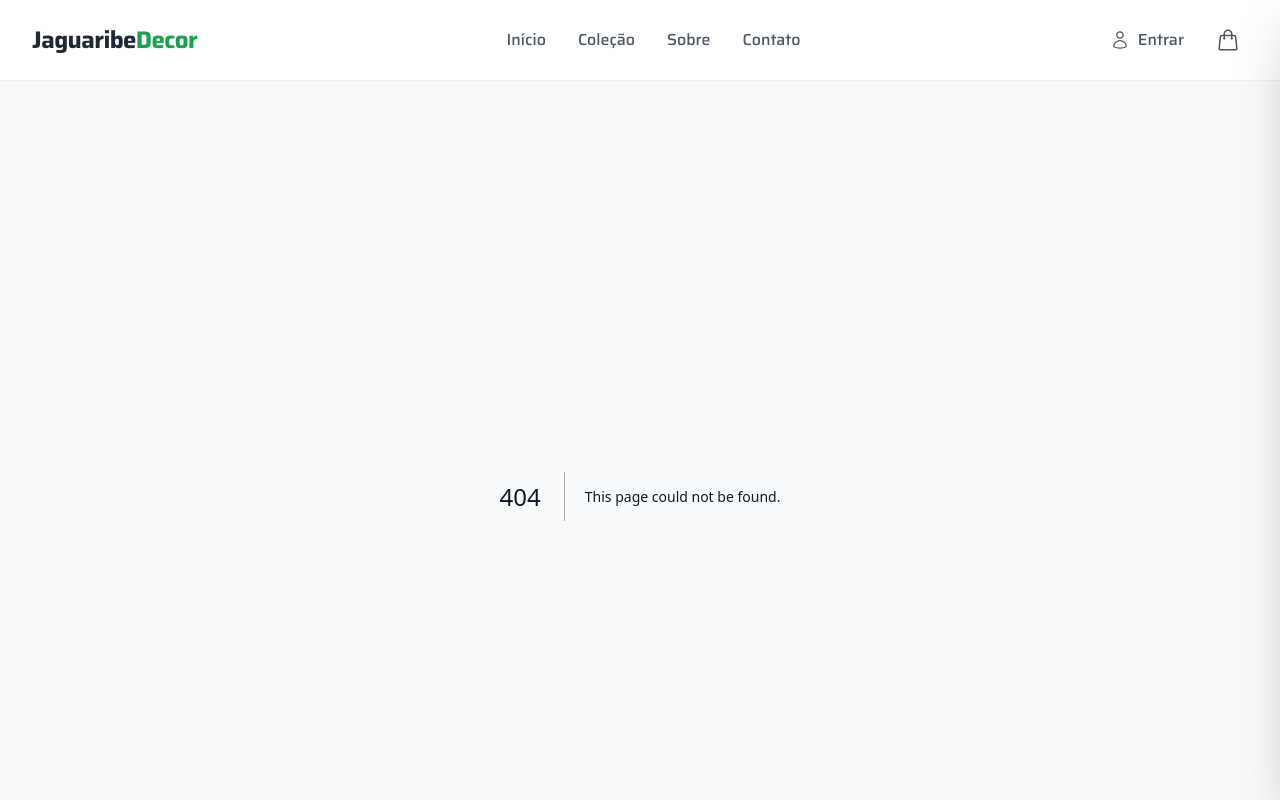
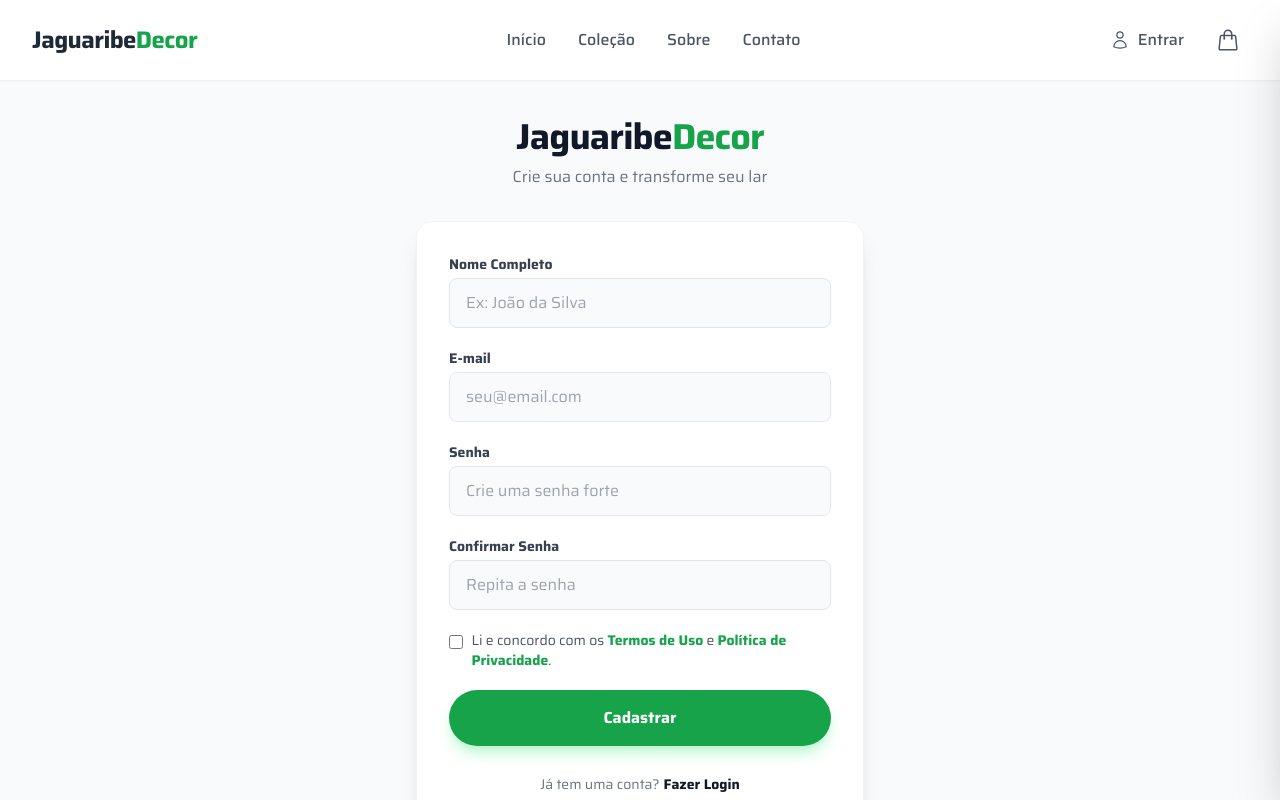
Before and after one commit to michelgft/Jaguaribe_Decor, a Next.js app: page /cadastro in a window 1280 px wide. Before the commit this address had no page. Shown: the top 800 px of the page. Built offline with nearby package versions, Linux system fonts and the light colour scheme; a web font is replaced by a local one.

Commit message:
cadastro page.js

```diff
--- /dev/null
+++ b/src/app/cadastro/page.js
@@ -0,0 +1,205 @@
+'use client';
+
+import { useState } from 'react';
+import Link from 'next/link';
+
+export default function RegisterPage() {
+  const [formData, setFormData] = useState({
+    name: '',
+    email: '',
+    password: '',
+    confirmPassword: ''
+  });
+
+  const [loading, setLoading] = useState(false);
+  const [showSuccess, setShowSuccess] = useState(false);
+
+  // Função genérica para atualizar os campos
+  const handleChange = (e) => {
+    const { name, value } = e.target;
+    setFormData(prev => ({ ...prev, [name]: value }));
+  };
+
+  const handleSubmit = async (e) => {
+    e.preventDefault();
+
+    // Validação simples de senhas iguais
+    if (formData.password !== formData.confirmPassword) {
+      alert("As senhas não coincidem!");
+      return;
+    }
+
+    setLoading(true);
+
+    // Simulação de cadastro
+    setTimeout(() => {
+      setLoading(false);
+      setShowSuccess(true);
+
+      // Limpar formulário
+      setFormData({ name: '', email: '', password: '', confirmPassword: '' });
+
+      // Redirecionamento simulado
+      setTimeout(() => {
+        alert("Conta criada! Redirecionando para o login...");
+        // router.push('/login');
+      }, 2000);
+    }, 1500);
+  };
+
+  return (
+    <div className="bg-gray-50 min-h-screen flex flex-col items-center justify-center p-4">
+      <div className="w-full max-w-md">
+
+        {/* LOGO */}
+        <div className="text-center mb-8">
+          <Link href="/" className="inline-block text-4xl font-bold text-gray-900 tracking-tight font-display mb-2 cursor-pointer hover:opacity-80 transition-opacity">
+              Jaguaribe<span className="text-green-600">Decor</span>
+          </Link>
+          <p className="text-gray-500">Crie sua conta e transforme seu lar</p>
+        </div>
+
+        {/* Card de Cadastro */}
+        <div className="bg-white rounded-2xl shadow-xl p-8 border border-gray-100">
+          <form onSubmit={handleSubmit} className="space-y-5">
+
+            {/* Campo Nome */}
+            <div>
+              <label htmlFor="name" className="block text-sm font-bold text-gray-700 mb-1">
+                Nome Completo
+              </label>
+              <input
+                type="text"
+                name="name"
+                id="name"
+                value={formData.name}
+                onChange={handleChange}
+                placeholder="Ex: João da Silva"
+                className="w-full px-4 py-3 border border-gray-200 rounded-lg focus:outline-none focus:ring-2 focus:ring-green-500 focus:border-transparent transition bg-gray-50 focus:bg-white"
+                required
+              />
+            </div>
+
+            {/* Campo E-mail */}
+            <div>
+              <label htmlFor="email" className="block text-sm font-bold text-gray-700 mb-1">
+                E-mail
+              </label>
+              <input
+                type="email"
+                name="email"
+                id="email"
+                value={formData.email}
+                onChange={handleChange}
+                placeholder="seu@email.com"
+                className="w-full px-4 py-3 border border-gray-200 rounded-lg focus:outline-none focus:ring-2 focus:ring-green-500 focus:border-transparent transition bg-gray-50 focus:bg-white"
+                required
+              />
+            </div>
+
+            {/* Campo Senha */}
+            <div>
+              <label htmlFor="password" className="block text-sm font-bold text-gray-700 mb-1">
+                Senha
+              </label>
+              <input
+                type="password"
+                name="password"
+                id="password"
+                value={formData.password}
+                onChange={handleChange}
+                placeholder="Crie uma senha forte"
+                className="w-full px-4 py-3 border border-gray-200 rounded-lg focus:outline-none focus:ring-2 focus:ring-green-500 focus:border-transparent transition bg-gray-50 focus:bg-white"
+                required
+              />
+            </div>
+
+            {/* Confirmar Senha */}
+            <div>
+              <label htmlFor="confirmPassword" className="block text-sm font-bold text-gray-700 mb-1">
+                Confirmar Senha
+              </label>
+              <input
+                type="password"
+                name="confirmPassword"
+                id="confirmPassword"
+                value={formData.confirmPassword}
+                onChange={handleChange}
+                placeholder="Repita a senha"
+                className={`w-full px-4 py-3 border rounded-lg focus:outline-none focus:ring-2 focus:ring-green-500 focus:border-transparent transition bg-gray-50 focus:bg-white ${
+                  formData.confirmPassword && formData.password !== formData.confirmPassword
+                    ? 'border-red-500 focus:ring-red-500'
+                    : 'border-gray-200'
+                }`}
+                required
+              />
+              {formData.confirmPassword && formData.password !== formData.confirmPassword && (
+                <p className="text-red-500 text-xs mt-1">As senhas não coincidem.</p>
+              )}
+            </div>
+
+            {/* Checkbox Termos */}
+            <div className="flex items-start">
+              <input
+                type="checkbox"
+                id="terms"
+                required
+                className="mt-1 h-4 w-4 text-green-600 focus:ring-green-500 border-gray-300 rounded cursor-pointer"
+              />
+              <label htmlFor="terms" className="ml-2 block text-sm text-gray-600 cursor-pointer select-none">
+                Li e concordo com os <a href="#" className="text-green-600 font-bold hover:underline">Termos de Uso</a> e <a href="#" className="text-green-600 font-bold hover:underline">Política de Privacidade</a>.
+              </label>
+            </div>
+
+            {/* Botão Cadastrar */}
+            <button
+              type="submit"
+              disabled={loading}
+              className="w-full bg-green-600 hover:bg-green-700 text-white font-bold py-4 px-4 rounded-full shadow-lg shadow-green-200 hover:transform hover:-translate-y-0.5 transition-all duration-300 flex justify-center items-center disabled:opacity-50 disabled:cursor-not-allowed"
+            >
+              {loading ? (
+                <>
+                  <span className="animate-spin rounded-full h-4 w-4 border-b-2 border-white mr-2"></span>
+                  Criando conta...
+                </>
+              ) : (
+                'Cadastrar'
+              )}
+            </button>
+
+            <div className="text-center pt-2">
+              <p className="text-sm text-gray-500">
+                Já tem uma conta?
+                <Link href="/login" className="font-bold text-gray-900 hover:text-green-600 hover:underline ml-1">
+                  Fazer Login
+                </Link>
+              </p>
+            </div>
+          </form>
+        </div>
+
+        {/* Mensagem de sucesso */}
+        {showSuccess && (
+          <div className="mt-6 p-4 bg-green-50 border border-green-100 rounded-lg animate-fadeIn text-center shadow-sm">
+            <p className="text-green-800 font-bold">🎉 Conta criada com sucesso!</p>
+            <p className="text-green-600 text-sm">Bem-vindo(a) à Jaguaribe Decor.</p>
+          </div>
+        )}
+
+        <div className="mt-8 text-center text-xs text-gray-400">
+          <p>&copy; 2024 Jaguaribe Decor. Todos os direitos reservados.</p>
+        </div>
+      </div>
+
+      <style jsx>{`
+        @keyframes fadeIn {
+          from { opacity: 0; transform: translateY(-10px); }
+          to { opacity: 1; transform: translateY(0); }
+        }
+        .animate-fadeIn {
+          animation: fadeIn 0.5s ease-out;
+        }
+      `}</style>
+    </div>
+  );
+}
```
